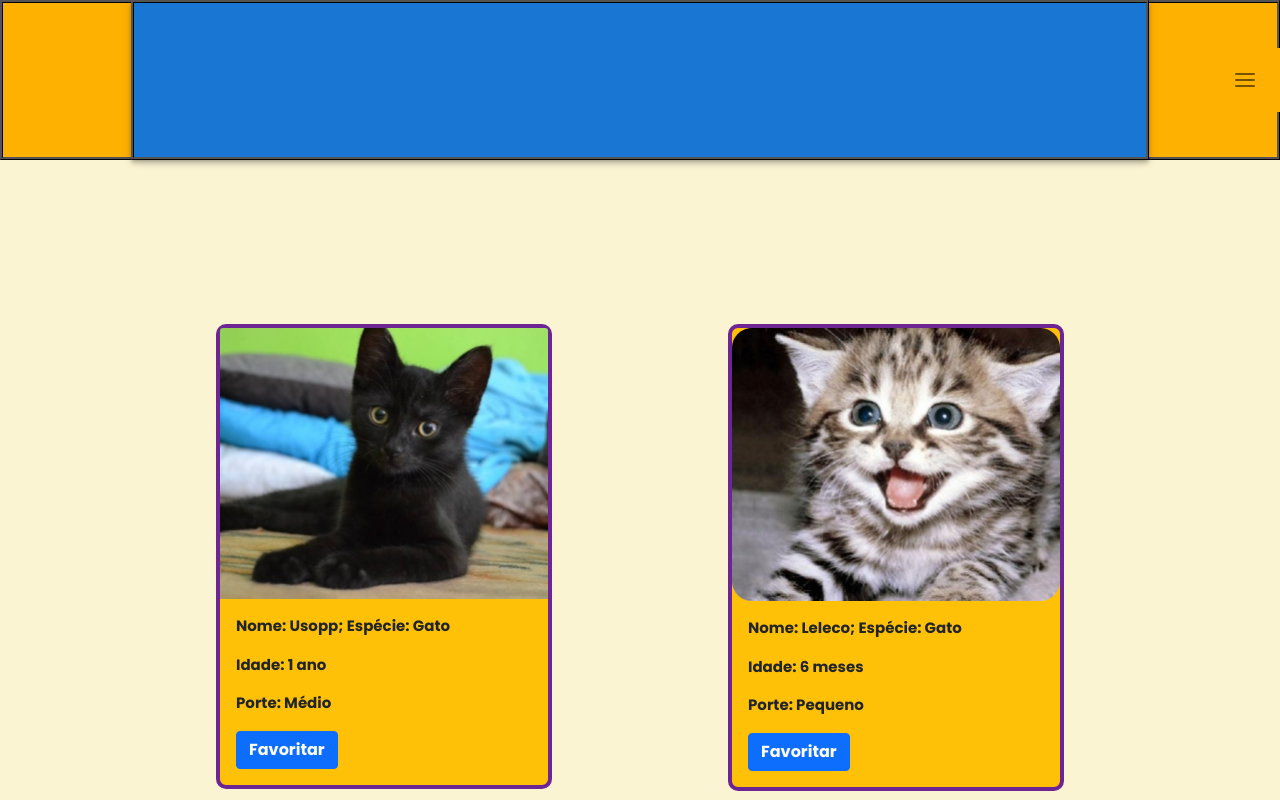
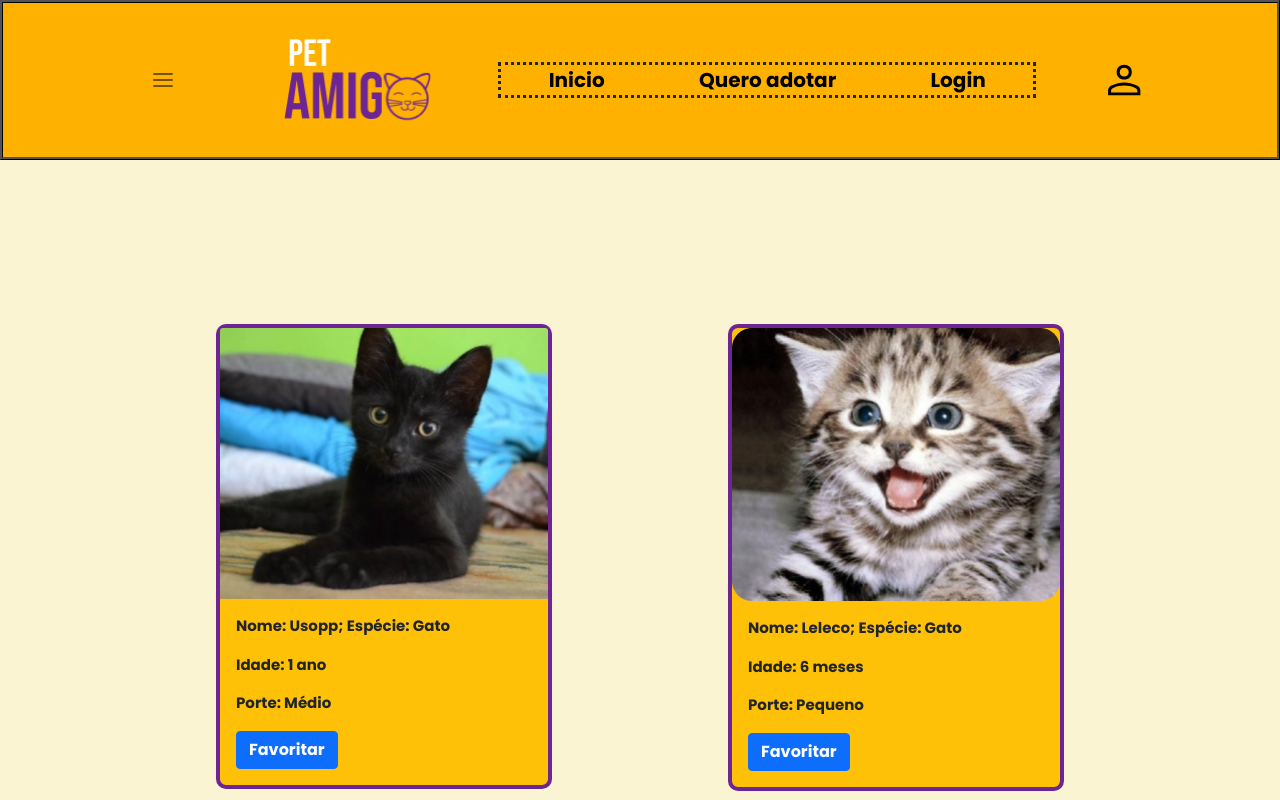
Before and after one commit to GuilhermeRodrigues123/Site-Pet-Amigo, a React (Create React App) app: page /animais-para-adocao in a window 1280 px wide. Shown: the top 800 px of the page. Built offline with nearby package versions, Linux system fonts and the light colour scheme.

Commit message:
Adicao "menu" header

```diff
--- a/src/pages/Menu/Menu.css
+++ b/src/pages/Menu/Menu.css
@@ -6,3 +6,10 @@
     color: #FFB100;
     margin-Left: 16px;
 }
+
+.Container {
+    width: 10%;
+    background-color: #FFB100;
+    display: flex;
+    align-items: center;
+}
--- a/src/pages/Menu/Menu.js
+++ b/src/pages/Menu/Menu.js
@@ -1,4 +1,4 @@
-import {AppBar, Drawer, IconButton, List, ListItem, ListItemText, Toolbar, Typography} from "@mui/material";
+import { Drawer, IconButton, List, ListItem, ListItemText, Toolbar, Typography} from "@mui/material";
 import React, { useState } from 'react';
 import { IconContext } from "react-icons/lib";
 import {MdHome, MdPets, MdKeyboardTab, MdPerson} from "react-icons/md";
@@ -40,10 +40,7 @@ const pages=[{
 ];
 
     return (
-        <>
-        <AppBar position="static">
-            {props.children}
-        </AppBar>
+        <div className="Container">
         <Toolbar style={{ backgroundColor: "inherit" }}>
          <IconButton edge="start" aria-label="menu" onClick ={()=> {handleDrawer(!open)}}>
              <FiMenu />
@@ -64,8 +61,8 @@ return( <ListItem button selected={currentPage === listItem.pathName} onClick={(
     })}
 
 </List>
-</Drawer>;
-</>
+</Drawer>
+</div>
 );
 }
 
--- a/src/rotas.js
+++ b/src/rotas.js
@@ -1,5 +1,5 @@
 import React from 'react';
-import { BrowserRouter, Route, Redirect } from 'react-router-dom';
+import { BrowserRouter, Route } from 'react-router-dom';
 import Cadastro from './pages/Cadastro';
 import Login from './pages/Login';
 import Home from './pages/Home';
@@ -8,7 +8,6 @@ import MeuPerfil from './pages/MeuPerfil';
 import AnimaisParaAdocao from './pages/AnimaisParaAdocao';
 import HeaderFooter from './HeaderFooter/HeaderFooter';
 import Contato from './pages/Contato';
-import Menu from './pages/Menu';
 
 function Rotas(){
     return (
@@ -22,19 +21,9 @@ function Rotas(){
                 <Route exact path='/login' component={Login} />
                 <Route exact path='/cadastro' component={Cadastro} />
                 <Route exact path='/contato' component={Contato} />
-                <Route exact path='/temp' component={Menu} />
             </HeaderFooter>
         </BrowserRouter>
     );
 }
 
-function UserMenu(){
-    return(
-        <Menu>
-        <Route path='/home' component={Home} />
-        <Route component={()=> <Redirect to="/home" />} />
-    </Menu>
-    );
-}
-
 export default Rotas;
```
